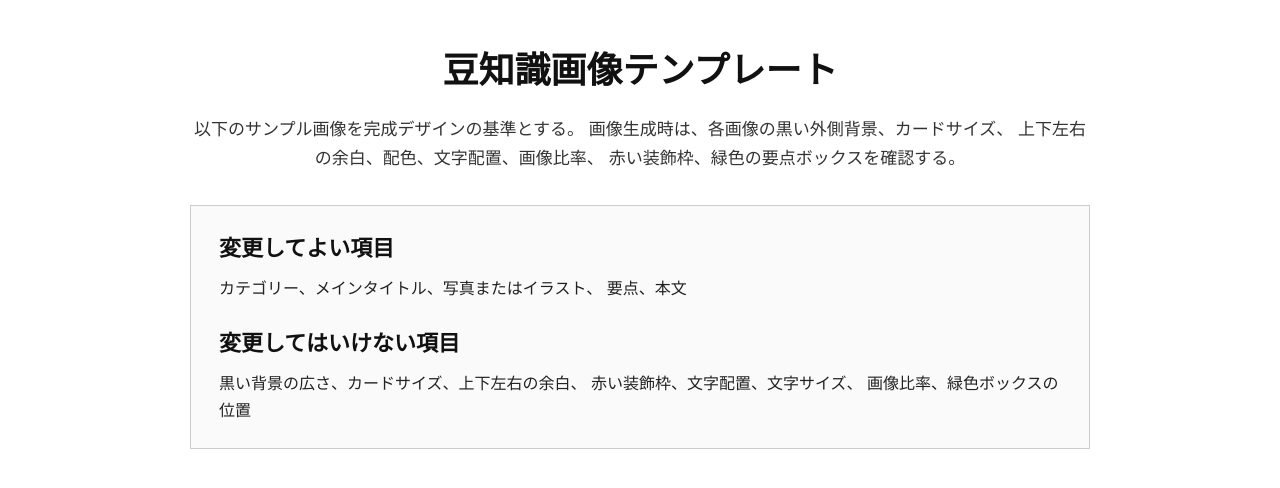
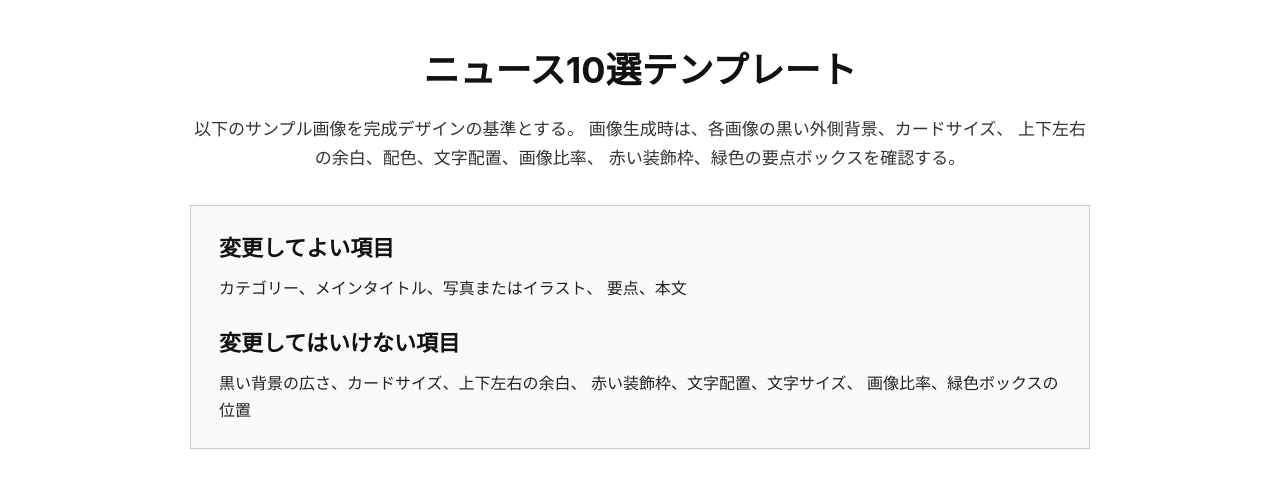
Before and after one commit to ishiykoro/tiktok-knowledge-template, a plain HTML site: page news/index.html in a window 1280 px wide. Shown: the top 488 px of the page. Drawn offline with Linux system fonts and the light colour scheme.

Commit message:
Update index.html

```diff
--- a/news/index.html
+++ b/news/index.html
@@ -4,7 +4,7 @@
   <meta charset="UTF-8">
   <meta name="viewport" content="width=device-width, initial-scale=1.0">
 
-  <title>豆知識画像テンプレート</title>
+  <title>ニュース10選テンプレート</title>
 
   <style>
     * {
@@ -128,7 +128,7 @@
 <body>
   <main>
 
-    <h1>豆知識画像テンプレート</h1>
+    <h1>ニュース10選テンプレート</h1>
 
     <p class="intro">
       以下のサンプル画像を完成デザインの基準とする。
@@ -157,7 +157,7 @@
       <figure>
         <img
           src="sample01.png"
-          alt="豆知識画像テンプレート サンプル1"
+          alt="ニュース10選テンプレート サンプル1"
         >
         <figcaption>サンプル1</figcaption>
       </figure>
@@ -165,7 +165,7 @@
       <figure>
         <img
           src="sample02.png"
-          alt="豆知識画像テンプレート サンプル2"
+          alt="ニュース10選テンプレート サンプル2"
         >
         <figcaption>サンプル2</figcaption>
       </figure>
@@ -173,7 +173,7 @@
       <figure>
         <img
           src="sample03.png"
-          alt="豆知識画像テンプレート サンプル3"
+          alt="ニュース10選テンプレート サンプル3"
         >
         <figcaption>サンプル3</figcaption>
       </figure>
@@ -181,7 +181,7 @@
       <figure>
         <img
           src="sample04.png"
-          alt="豆知識画像テンプレート サンプル4"
+          alt="ニュース10選テンプレート サンプル4"
         >
         <figcaption>サンプル4</figcaption>
       </figure>
@@ -189,7 +189,7 @@
       <figure>
         <img
           src="sample05.png"
-          alt="豆知識画像テンプレート サンプル5"
+          alt="ニュース10選テンプレート サンプル5"
         >
         <figcaption>サンプル5</figcaption>
       </figure>
```
